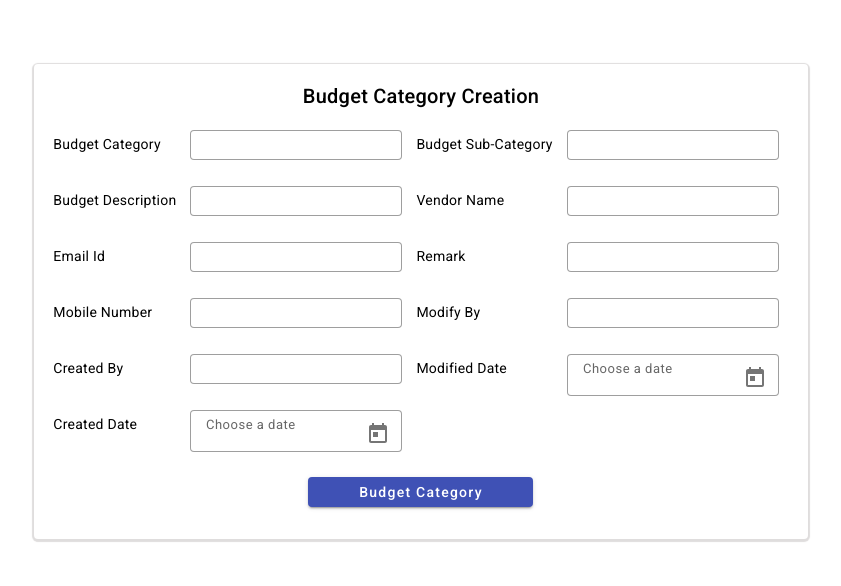
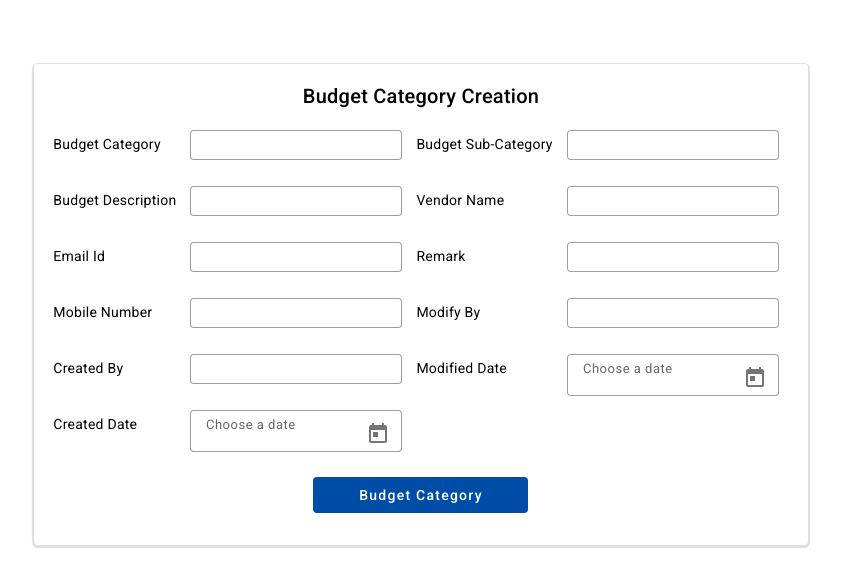
Before and after one commit to msuryavanshi-bflaf/E-Budget, an Angular app in the folder E-Budget/: page /landing_page in a window 1280 px wide. Both pictures are taken after a click on the button "Get Started". Shown: the top 586 px of the page, without its empty margins (219-1060 px from the left). Built offline with nearby package versions, Linux system fonts and the light colour scheme.

Commit message:
budget category creation css changes

```diff
--- a/E-Budget/src/app/components/budget-category/budget-category.component.html
+++ b/E-Budget/src/app/components/budget-category/budget-category.component.html
@@ -128,7 +128,7 @@
                 </table>
             </form>
         </mat-card-content>
-        <button mat-raised-button color="primary" class="budgetCategory-button"
-            (click)="goToLogin()">Budget Category</button>
+        <button mat-button style="color: white;" class="budgetCategory-button"
+            (click)="budgetCategory()">Budget Category</button>
     </mat-card>
 </div>
--- a/E-Budget/src/app/components/budget-category/budget-category.component.scss
+++ b/E-Budget/src/app/components/budget-category/budget-category.component.scss
@@ -12,9 +12,10 @@
 }
 
 .budgetCategory-button {
-    width: 225px !important;
-    height :20px;
+    width: 215px !important;
+    color: white;
     margin: 40px 0 2rem 0;
+    background-color: #004DA8;
 }
 
 .invalid-file-error {
--- a/E-Budget/src/app/components/budget-category/budget-category.component.ts
+++ b/E-Budget/src/app/components/budget-category/budget-category.component.ts
@@ -88,7 +88,7 @@ export class BudgetCategoryComponent {
     this.isValidFile = false;
   }
 
-  goToLogin() {
+  budgetCategory() {
     this.router.navigate([`/${AppConstant.BUDGETCATEGORY}`])
   }
 
--- a/E-Budget/src/scss/_base.scss
+++ b/E-Budget/src/scss/_base.scss
@@ -23,4 +23,5 @@ $c-sub-heading: #8292b4;
 $c-sub-heading-count: #1b2437;
 
 //buttons
-$c-primary-btn-bg-disable: #EEEEEE;
+// $c-primary-btn-bg-disable: #EEEEEE;
+$c-dialog-button-link: #004DA8;
--- a/E-Budget/src/scss/custom_material.scss
+++ b/E-Budget/src/scss/custom_material.scss
@@ -16,8 +16,8 @@
       padding: 0;
       border-radius: 1.25rem;
       background-color: $c-white;
-      border: 1px solid $c-dialog-card-border;
-      box-shadow: 0 2px 8px $c-dialog-card-shadow;
+      // border: 1px solid $c-dialog-card-border;
+      // box-shadow: 0 2px 8px $c-dialog-card-shadow;
     }
   }
 
```
